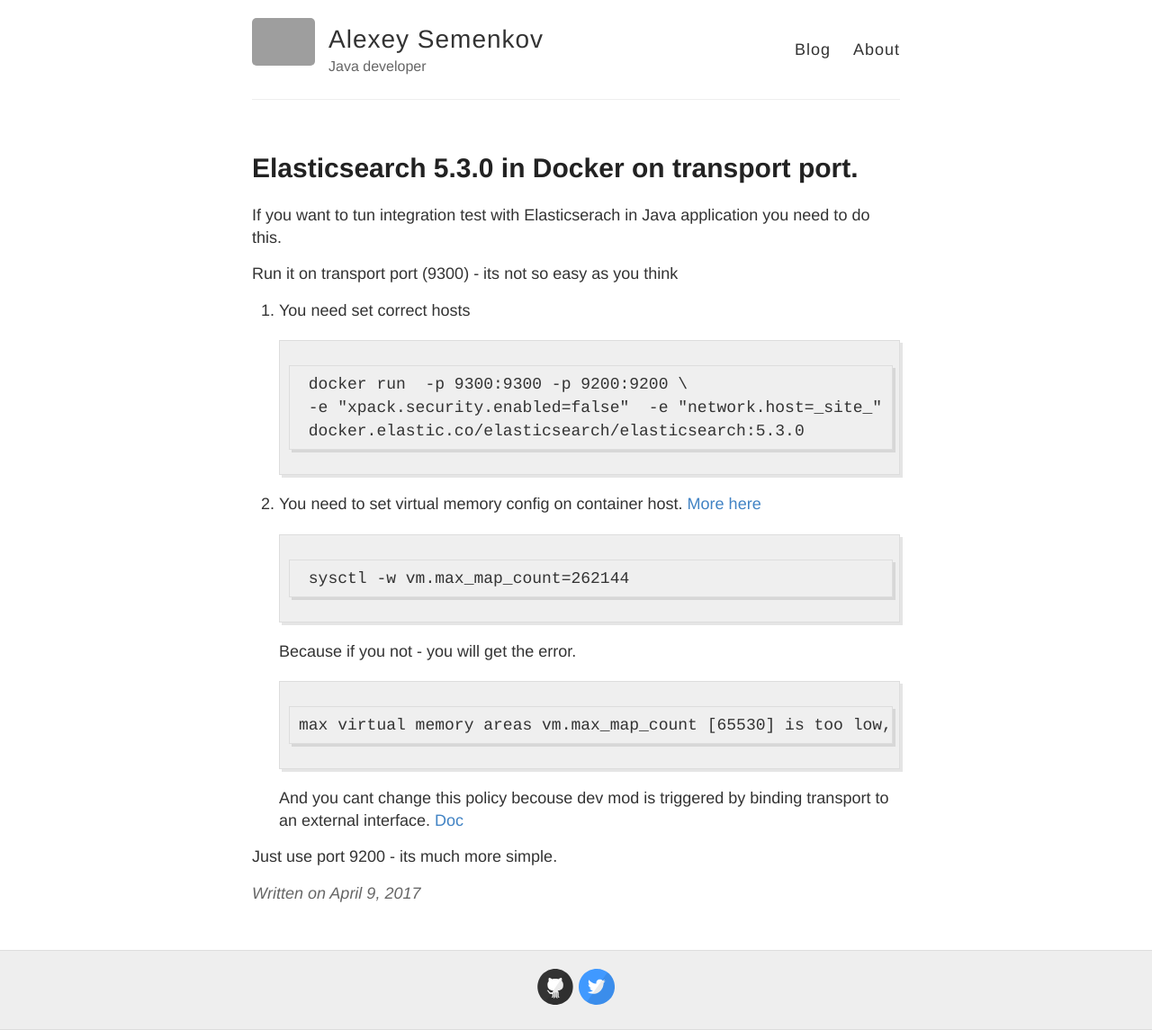
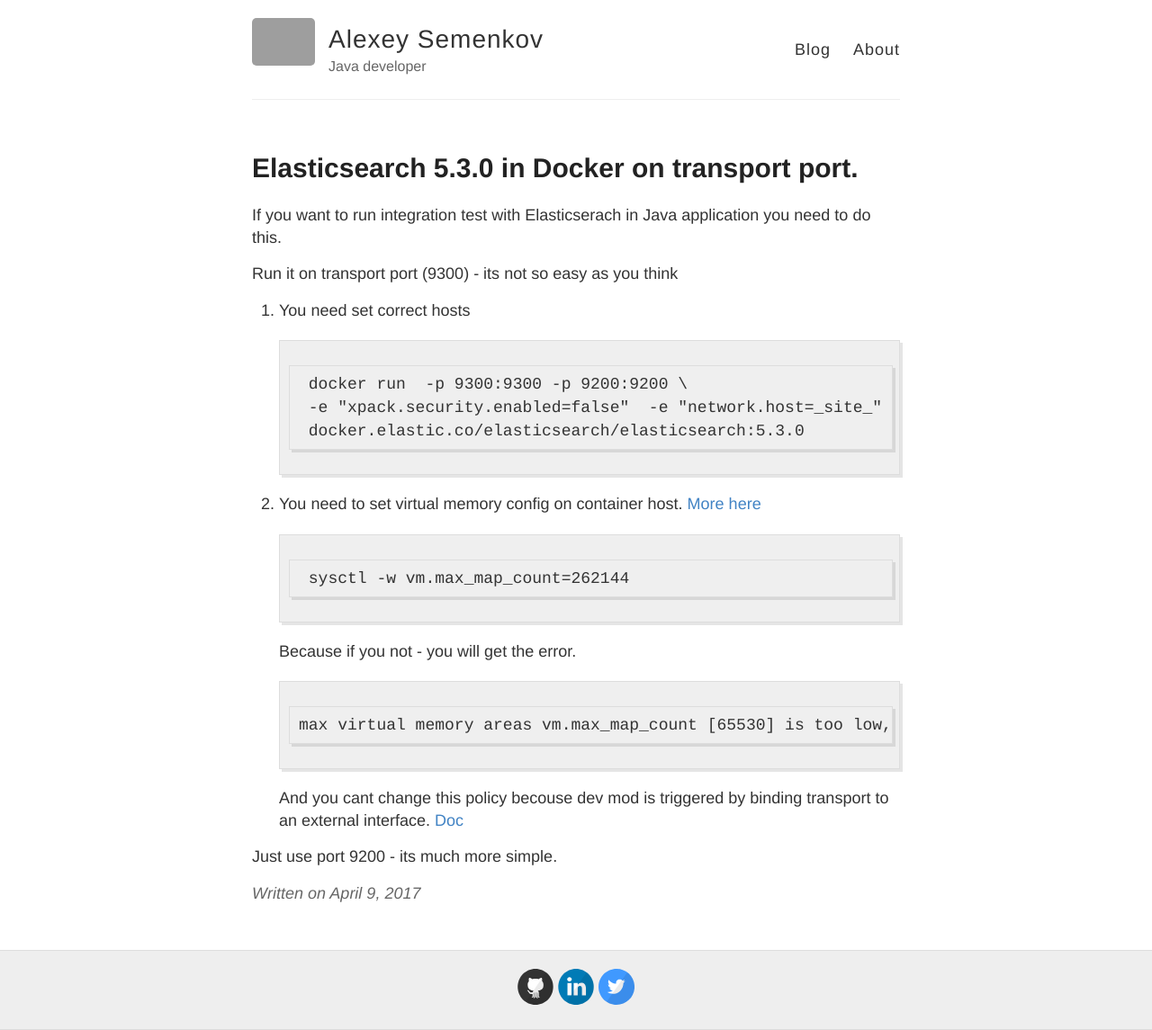
Before and after one commit to knalx/knalx-blog, a Jekyll site: the page built from _posts/2017-05-14-elastic-in-docker.md, in a window 1280 px wide. Shown: the whole page at 90% size. Built offline with Jekyll 4.4.1, drawn with Linux system fonts in a browser that asks for light colours; part of the change alters nothing that is shown; grey boxes are pictures that could not be loaded.

```diff
--- a/_config.yml
+++ b/_config.yml
@@ -22,7 +22,7 @@ footer-links:
   flickr:
   github: knalx/knalx.github.io
   instagram:
-  linkedin:
+  linkedin: alexey-semenkov-81b45174
   pinterest:
   rss: # just type anything here for a working RSS icon
   twitter: knalx
@@ -55,7 +55,7 @@ baseurl: ""
 permalink: /:title/
 
 # The release of Jekyll Now that you're using
-version: v1.2.0
+version: v3.4.3
 
 # Jekyll 3 now only supports Kramdown for Markdown
 kramdown:
--- a/_posts/2017-05-14-elastic-in-docker.md
+++ b/_posts/2017-05-14-elastic-in-docker.md
@@ -5,7 +5,7 @@ date:   2017-04-09 14:07:36 +0300
 categories: elasticsearch
 ---
 
-If you want to tun integration test with Elasticserach in Java application you need to do this.
+If you want to run integration test with Elasticserach in Java application you need to do this.
 
 
 Run it on transport port (9300) - its not so easy as you think
```
Also changed, not shown: 5 other files.
